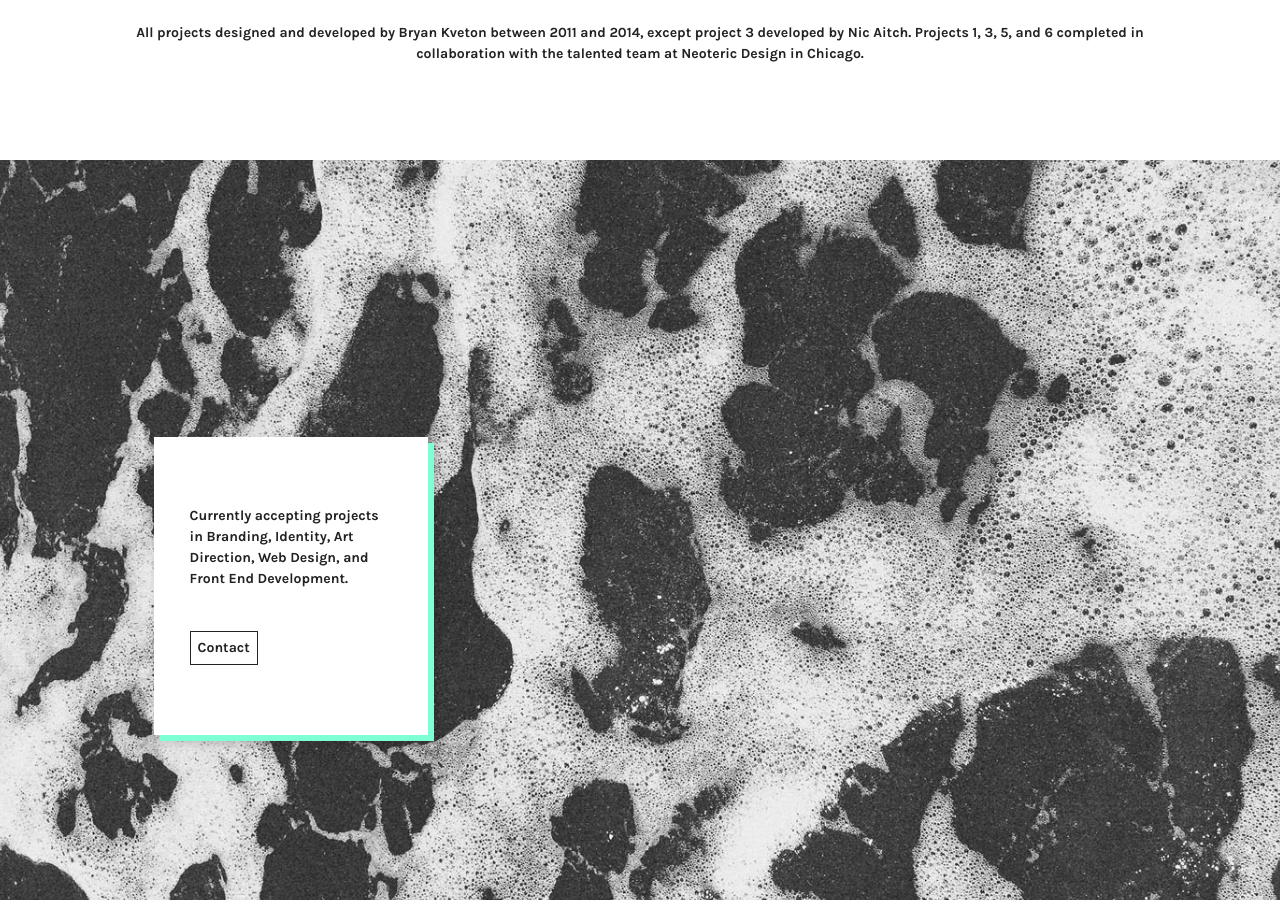
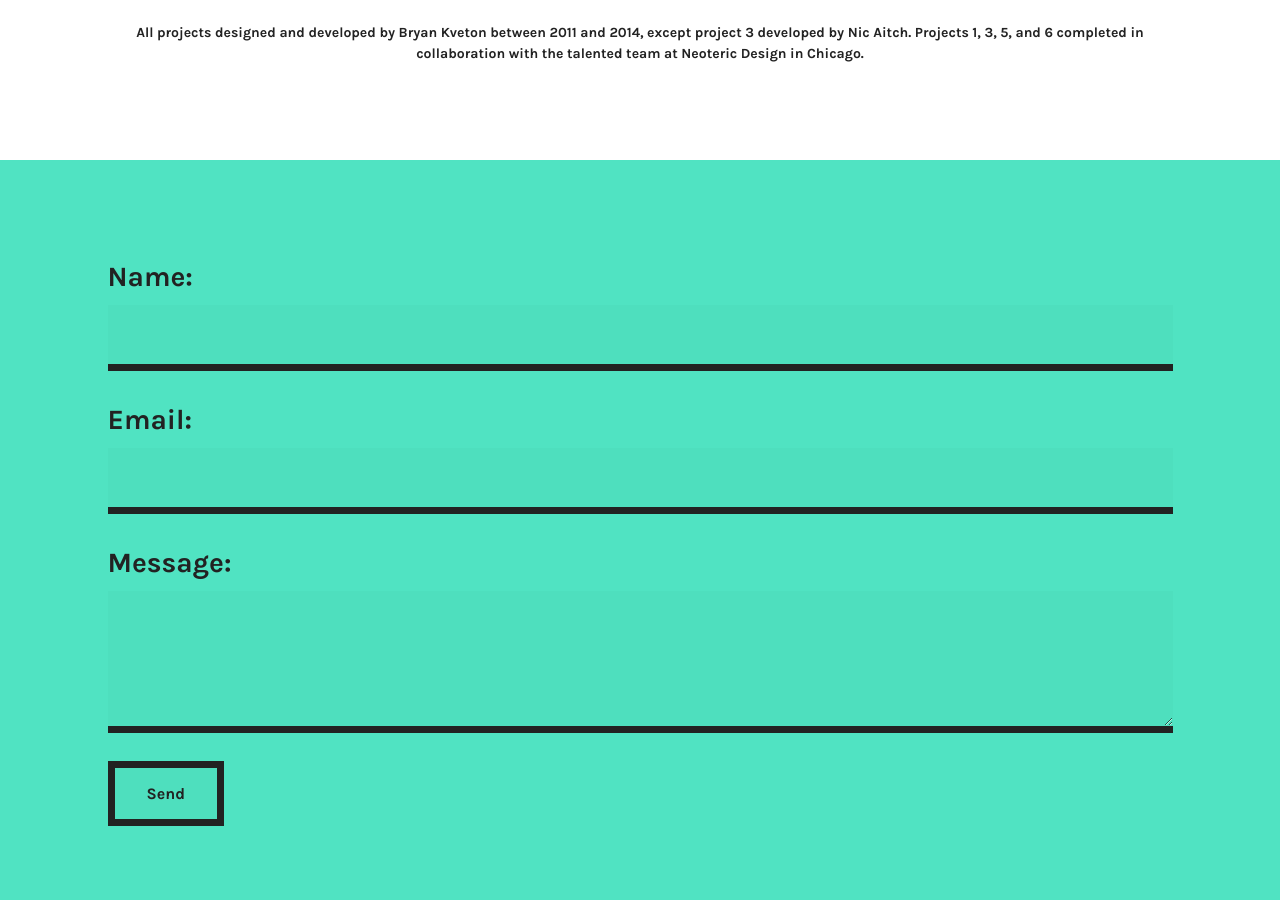
Before and after one commit to brynosaur/brynosaur.github.io, a Jekyll site: the page built from index.html, in a window 1280 px wide and 900 px high, scrolled down 9498 px. Built offline with Jekyll 4.4.1, drawn with Linux system fonts in a browser that asks for light colours; nearby versions of some CDN libraries.

Commit message:
Add contact form

```diff
--- a/css/styles.css
+++ b/css/styles.css
@@ -738,20 +738,20 @@ textarea {
   }
 }
 /* Colors */
-/* line 10, ../sass/_main.scss */
+/* line 19, ../sass/_main.scss */
 img {
   max-width: 100%;
   height: auto;
 }
 
-/* line 14, ../sass/_main.scss */
+/* line 23, ../sass/_main.scss */
 body {
   font-family: "Karla", Arial, sans-serif;
   font-weight: 700;
   color: #222222;
 }
 
-/* line 19, ../sass/_main.scss */
+/* line 26, ../sass/_main.scss */
 body, html {
   margin: 0;
   padding: 0;
@@ -759,7 +759,7 @@ body, html {
   line-height: 1.5;
 }
 
-/* line 25, ../sass/_main.scss */
+/* line 32, ../sass/_main.scss */
 .background {
   position: fixed;
   z-index: -1;
@@ -776,7 +776,7 @@ body, html {
   animation: wave 30s infinite alternate;
 }
 
-/* line 38, ../sass/_main.scss */
+/* line 45, ../sass/_main.scss */
 .banner {
   height: 100%;
   margin-left: 12%;
@@ -784,21 +784,21 @@ body, html {
   vertical-align: middle;
 }
 
-/* line 44, ../sass/_main.scss */
+/* line 51, ../sass/_main.scss */
 .center {
   display: table-cell;
   vertical-align: middle;
 }
 
-/* line 48, ../sass/_main.scss */
+/* line 55, ../sass/_main.scss */
 .card {
   padding: 4.25em 2.375em 4.375em 2.25em;
   margin-bottom: 3em;
   background: white;
   width: 200px;
-  -moz-box-shadow: 6px 6px 0px aquamarine, 6px 6px 12px rgba(0, 0, 0, 0.25);
-  -webkit-box-shadow: 6px 6px 0px aquamarine, 6px 6px 12px rgba(0, 0, 0, 0.25);
-  box-shadow: 6px 6px 0px aquamarine, 6px 6px 12px rgba(0, 0, 0, 0.25);
+  -moz-box-shadow: 6px 6px 0px #50e3c2, 6px 6px 12px rgba(0, 0, 0, 0.25);
+  -webkit-box-shadow: 6px 6px 0px #50e3c2, 6px 6px 12px rgba(0, 0, 0, 0.25);
+  box-shadow: 6px 6px 0px #50e3c2, 6px 6px 12px rgba(0, 0, 0, 0.25);
   -moz-transition: all 200ms ease;
   -o-transition: all 200ms ease;
   -webkit-transition: all 200ms ease;
@@ -808,18 +808,18 @@ body, html {
   animation: fadein 1.5s;
 }
 
-/* line 57, ../sass/_main.scss */
+/* line 64, ../sass/_main.scss */
 .card:hover {
-  background-color: aquamarine;
+  background-color: #50e3c2;
   box-shadow: 6px 6px 0px #222222, 6px 6px 12px rgba(0, 0, 0, 0.25);
 }
 
-/* line 61, ../sass/_main.scss */
+/* line 68, ../sass/_main.scss */
 .logo {
   margin-bottom: 3em;
 }
 
-/* line 64, ../sass/_main.scss */
+/* line 71, ../sass/_main.scss */
 .logo:hover {
   -moz-animation: rotate 1s;
   -webkit-animation: rotate 1s;
@@ -827,7 +827,7 @@ body, html {
   cursor: none;
 }
 
-/* line 68, ../sass/_main.scss */
+/* line 75, ../sass/_main.scss */
 .contact {
   display: inline-block;
   margin-top: 3em;
@@ -841,13 +841,13 @@ body, html {
   transition: all 200ms ease-out;
 }
 
-/* line 77, ../sass/_main.scss */
+/* line 84, ../sass/_main.scss */
 .contact:hover {
-  color: aquamarine;
+  color: #50e3c2;
   background-color: #222222;
 }
 
-/* line 81, ../sass/_main.scss */
+/* line 88, ../sass/_main.scss */
 h1, h2, p, a {
   font-size: 0.875em;
   margin: 0;
@@ -943,37 +943,37 @@ h1, h2, p, a {
     transform: rotateY(360deg);
   }
 }
-/* line 110, ../sass/_main.scss */
+/* line 117, ../sass/_main.scss */
 .content {
   background: white;
 }
 
-/* line 113, ../sass/_main.scss */
-.project {
+/* line 120, ../sass/_main.scss */
+.project, .form {
   max-width: 1200px;
   margin: 0 auto;
   padding: 6em 8.3984375%;
 }
 
-/* line 118, ../sass/_main.scss */
+/* line 125, ../sass/_main.scss */
 .image {
   max-width: 1600px;
   text-align: center;
 }
 
-/* line 123, ../sass/_main.scss */
+/* line 130, ../sass/_main.scss */
 .device .desktop, .device .phone {
   -moz-box-shadow: 6px 6px 0px rgba(0, 0, 0, 0.1);
   -webkit-box-shadow: 6px 6px 0px rgba(0, 0, 0, 0.1);
   box-shadow: 6px 6px 0px rgba(0, 0, 0, 0.1);
 }
-/* line 126, ../sass/_main.scss */
+/* line 133, ../sass/_main.scss */
 .device .desktop {
   border: 6px solid #cccccc;
   padding-top: 28px;
   background: url("../images/buttons.svg") no-repeat top left #cccccc;
 }
-/* line 131, ../sass/_main.scss */
+/* line 138, ../sass/_main.scss */
 .device .phone {
   margin: 0 auto;
   max-width: 244px;
@@ -984,3 +984,87 @@ h1, h2, p, a {
   -webkit-border-radius: 18px;
   border-radius: 18px;
 }
+
+/* line 147, ../sass/_main.scss */
+.form {
+  background-color: #50e3c2;
+}
+
+/* line 151, ../sass/_main.scss */
+.form-item {
+  margin-bottom: 1.75em;
+}
+
+/* line 154, ../sass/_main.scss */
+label {
+  display: block;
+  font-size: 1.75em;
+  margin-bottom: 0.25em;
+}
+@media screen and (max-width: 480px) {
+  /* line 154, ../sass/_main.scss */
+  label {
+    font-size: 1em;
+  }
+}
+
+/* line 162, ../sass/_main.scss */
+input[type="text"],
+input[type="email"],
+textarea {
+  font-family: "Karla", Arial, sans-serif;
+  font-weight: 700;
+  color: #222222;
+  -moz-box-sizing: border-box;
+  box-sizing: border-box;
+  width: 100%;
+  padding: 1.25em;
+  border: none;
+  border-bottom: 7px solid #222222;
+  background-color: rgba(0, 0, 0, 0.02);
+  -moz-transition: background-color 400ms ease, border 200ms ease;
+  -o-transition: background-color 400ms ease, border 200ms ease;
+  -webkit-transition: background-color 400ms ease, border 200ms ease;
+  transition: background-color 400ms ease, border 200ms ease;
+}
+/* line 174, ../sass/_main.scss */
+input[type="text"]:focus,
+input[type="email"]:focus,
+textarea:focus {
+  outline: none;
+  background-color: rgba(255, 255, 255, 0.1);
+}
+/* line 178, ../sass/_main.scss */
+input[type="text"].error,
+input[type="email"].error,
+textarea.error {
+  border-bottom: 7px solid #fa7d7d;
+}
+
+/* Disable ugly yella -webkit autofill */
+/* line 183, ../sass/_main.scss */
+input:-webkit-autofill {
+  -webkit-box-shadow: 0 0 0px 1000px #4EDEBE inset;
+}
+
+/* line 186, ../sass/_main.scss */
+button {
+  font-family: "Karla", Arial, sans-serif;
+  font-weight: 700;
+  color: #222222;
+  padding: 1em 2em;
+  border: 7px solid #222222;
+  background-color: rgba(0, 0, 0, 0.02);
+  -moz-transition: background-color 200ms ease;
+  -o-transition: background-color 200ms ease;
+  -webkit-transition: background-color 200ms ease;
+  transition: background-color 200ms ease;
+}
+/* line 192, ../sass/_main.scss */
+button:hover {
+  background-color: rgba(255, 255, 255, 0.1);
+}
+/* line 195, ../sass/_main.scss */
+button:focus {
+  outline: none;
+}
--- a/index.html
+++ b/index.html
@@ -103,6 +103,28 @@ layout: default
 
 </div>
 
+<div class="form">
+
+  <form id="contact-form" action="//formspree.io/bk@bryankveton.com" method="post">
+    <div class="form-item">
+      <label for="name">Name:</label>
+      <input type="text" name="name">
+    </div>
+    <div class="form-item">
+      <label for="email">Email:</label>
+      <input type="email" name="_replyto">
+    </div>
+    <div class="form-item">
+      <label for="message">Message:</label>
+      <textarea rows="5" name="message"></textarea>
+    </div>
+    <!-- CONFIG -->
+    <input type="hidden" name="_subject" value="Message from bryankveton.com" />
+    <!-- /CONFIG -->
+    <button type="submit">Send</button>
+  </form>
+</div>
+
 <div class="banner">
   <div class="center">
     <div class="card">
--- a/js/main.js
+++ b/js/main.js
@@ -23,4 +23,54 @@
     }, 100));
   });
 
+  /* Contact Form */
+
+  var $contactForm = $('#contact-form');
+
+  $contactForm.submit(function(e) {
+
+    e.preventDefault();
+
+    var errorcount = 0;
+
+    $('input[type="text"], input[type="email"]').each(function() {
+        iValue = $(this).val();
+        if(iValue == '') {
+            $(this).addClass('error');
+            errorcount++;
+        }
+    });
+
+    if(errorcount == 0) {
+
+      $.ajax({
+        url: '//formspree.io/bk@bryankveton.com',
+        method: 'POST',
+        data: $(this).serialize(),
+        dataType: 'json',
+        beforeSend: function() {
+          $contactForm.append('<div class="alert alert--loading">Sending message…</div>');
+        },
+        success: function(data) {
+          $contactForm.find('.alert--loading').hide();
+          $contactForm.append('<div class="alert alert--success">Message sent!</div>');
+        },
+        error: function(err) {
+          $contactForm.find('.alert--loading').hide();
+          $contactForm.append('<div class="alert alert--error">Ops, there was an error.</div>');
+        }
+      });
+
+    }
+
+  });
+
+  $('input[type="text"], input[type="email"]').focus(function() {
+     if ($(this).hasClass('error')) {
+         $(this).keyup(function() {
+             $(this).removeClass('error');
+         });
+     }
+  });
+
 })();
```
Also changed, not shown: sass/_main.scss (+63 -4 lines).
